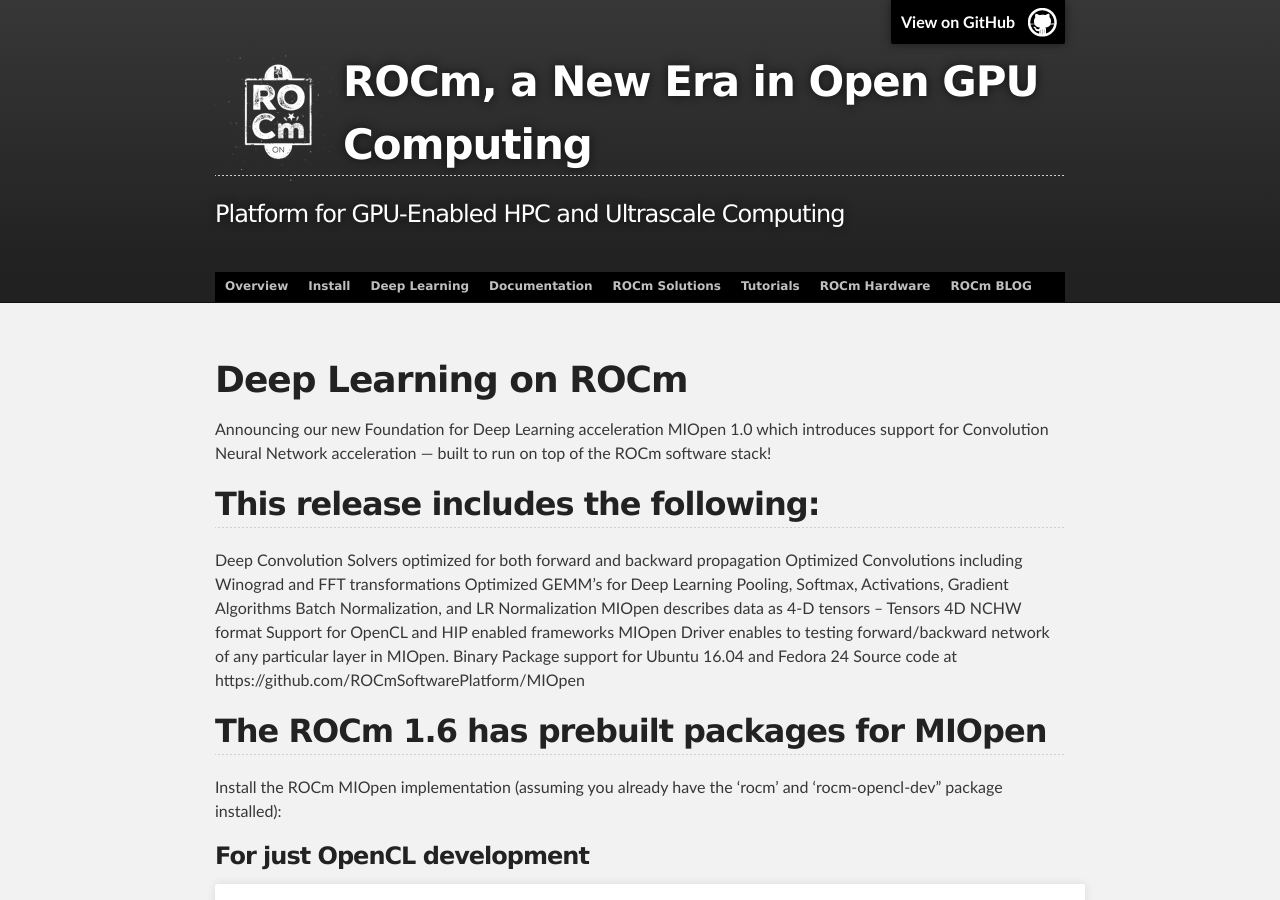
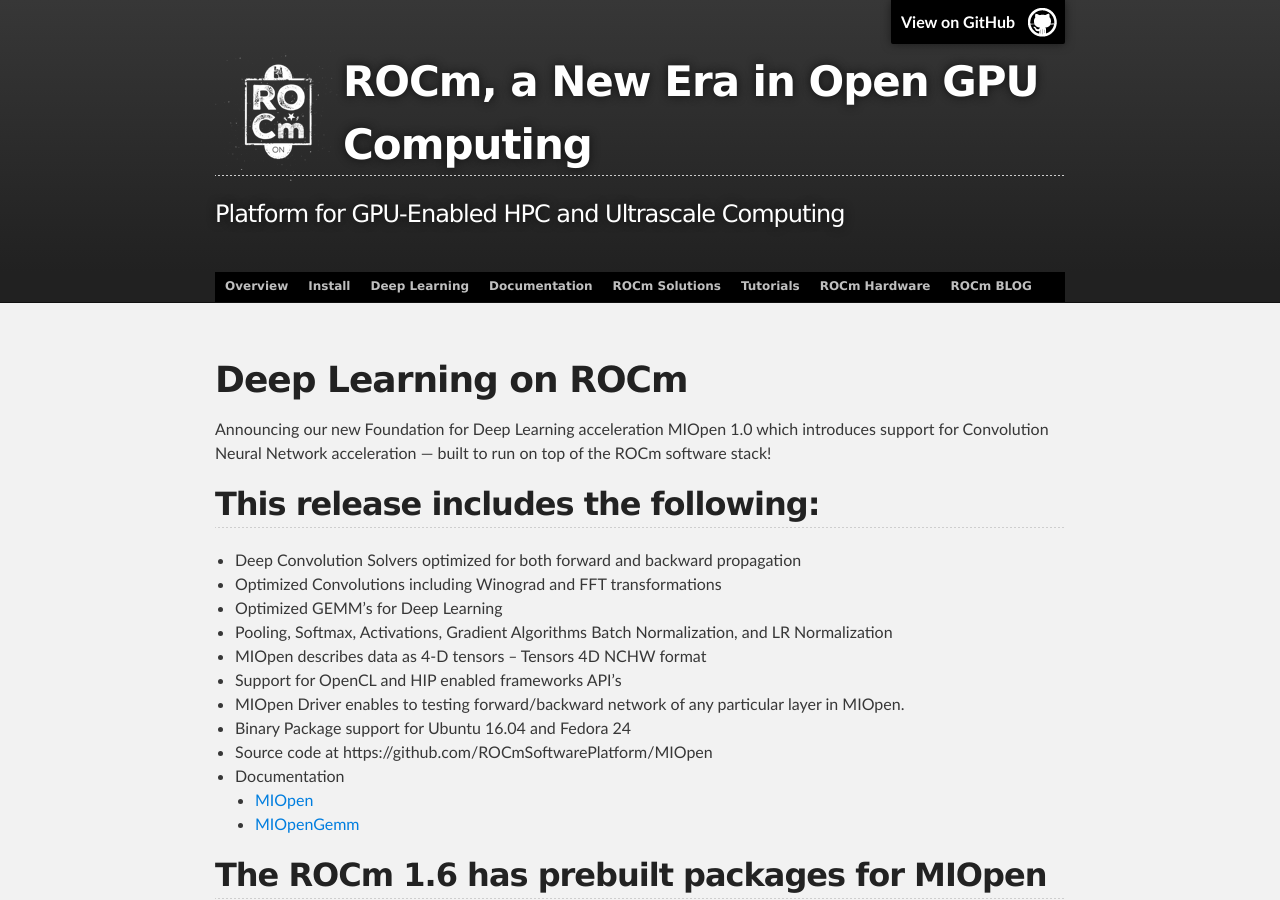
Before and after one commit to ROCm/ROCm.github.io, a Jekyll site: the page built from dl.md, in a window 1280 px wide and 900 px high. Built offline with Jekyll 4.4.1, drawn with Linux system fonts in a browser that asks for light colours.

Commit message:
Update dl.md

```diff
--- a/dl.md
+++ b/dl.md
@@ -8,15 +8,18 @@
 
 ## This release includes the following:
 
-Deep Convolution Solvers  optimized for both forward and backward propagation
-Optimized Convolutions including Winograd and FFT transformations
-Optimized GEMM’s for Deep Learning
-Pooling, Softmax, Activations, Gradient Algorithms Batch Normalization, and LR Normalization
-MIOpen describes data as 4-D tensors ‒ Tensors 4D NCHW format
-Support for OpenCL and HIP enabled frameworks
-MIOpen Driver enables to testing forward/backward network of any particular layer in MIOpen.
-Binary Package support for Ubuntu  16.04 and Fedora 24
-Source code at https://github.com/ROCmSoftwarePlatform/MIOpen
+* Deep Convolution Solvers  optimized for both forward and backward propagation
+* Optimized Convolutions including Winograd and FFT transformations
+* Optimized GEMM’s for Deep Learning
+* Pooling, Softmax, Activations, Gradient Algorithms Batch Normalization, and LR Normalization
+* MIOpen describes data as 4-D tensors ‒ Tensors 4D NCHW format
+* Support for OpenCL and HIP enabled frameworks API's
+* MIOpen Driver enables to testing forward/backward network of any particular layer in MIOpen.
+* Binary Package support for Ubuntu  16.04 and Fedora 24
+* Source code at https://github.com/ROCmSoftwarePlatform/MIOpen
+* Documentation
+  * [MIOpen](https://rocmsoftwareplatform.github.io/MIOpen/doc/html/apireference.html)
+  * [MIOpenGemm](https://rocmsoftwareplatform.github.io/MIOpenGEMM/doc/html/index.html)
 
 ## The  ROCm 1.6 has prebuilt packages for MIOpen
 
```
